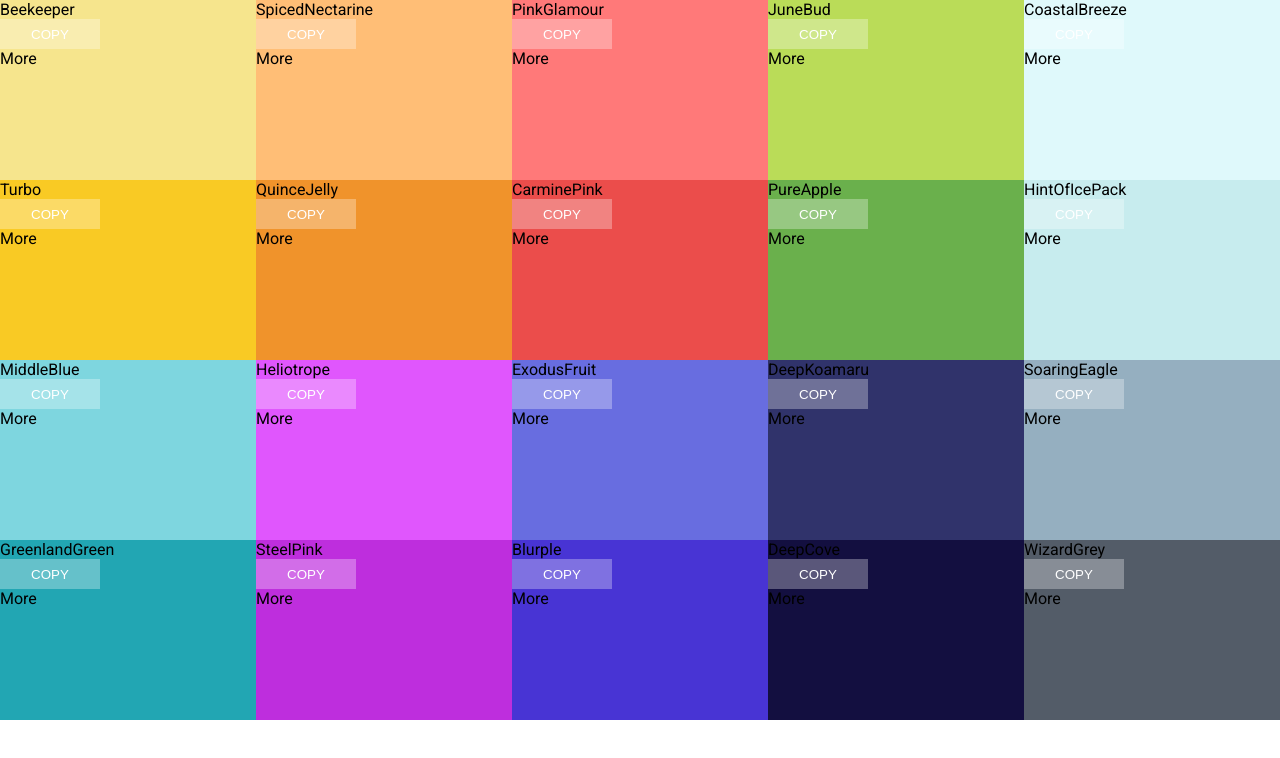
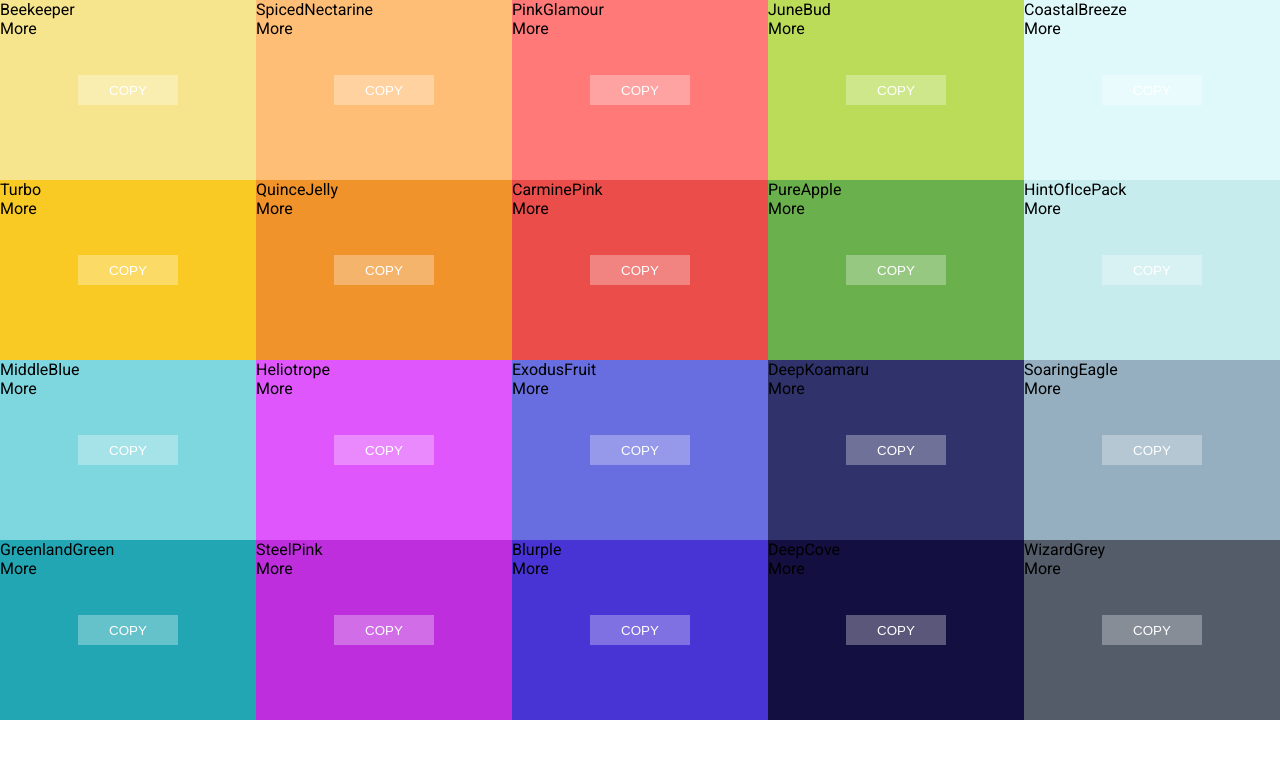
Before and after one commit to Gregkur/Shadr, a React (Create React App) app: page / in a window 1280 px wide. Shown: the top 758 px of the page. Built offline with nearby package versions, Linux system fonts and the light colour scheme.

Commit message:
fixed the positioning of the button in css

```diff
--- a/src/styles/ColorBox.css
+++ b/src/styles/ColorBox.css
@@ -4,17 +4,18 @@
   margin: 0 auto;
   display: inline-block;
   cursor: pointer;
+  position: relative;
 }
 
 .copy-button {
   width: 100px;
   height: 30px;
-  /* position: absolute; */
+  position: absolute;
   display: inline-block;
-  /* top: 50%; */
-  /* left: 50%; */
-  /* margin-left: -50px; */
-  /* margin-top: -15px; */
+  top: 50%;
+  left: 50%;
+  margin-left: -50px;
+  margin-top: -15px;
   text-align: center;
   outline: none;
   background: rgba(255, 255, 255, 0.3);
```
Also changed, not shown: 1 other file (tests, documents, lock files or other folders).
